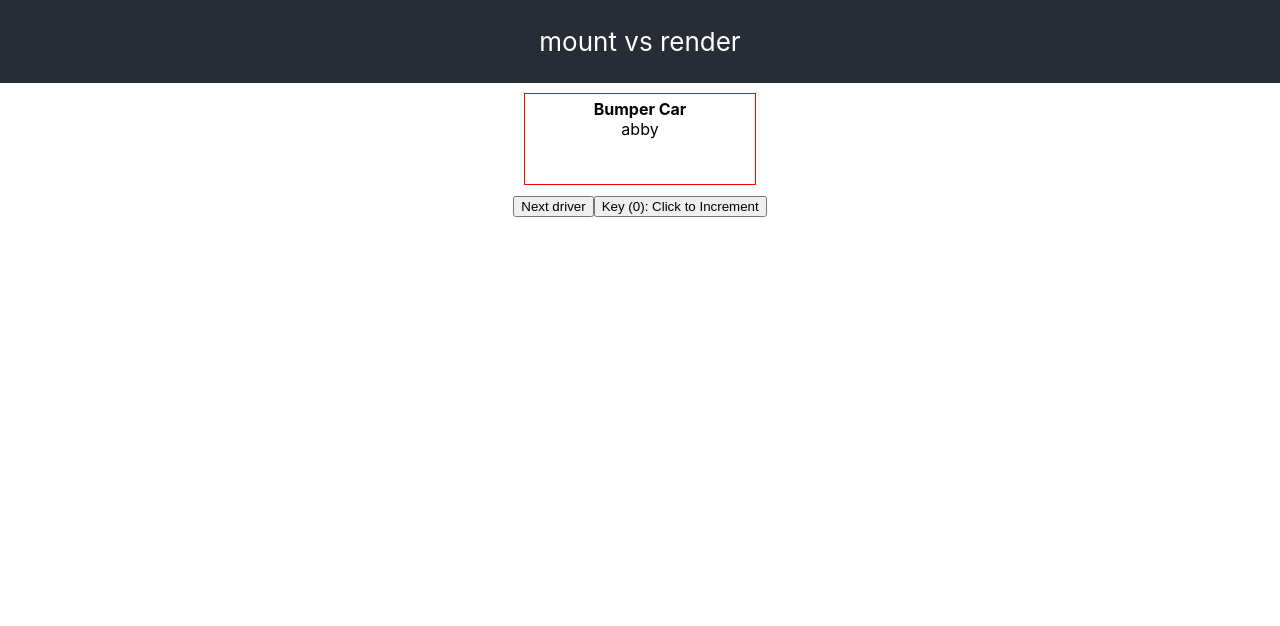
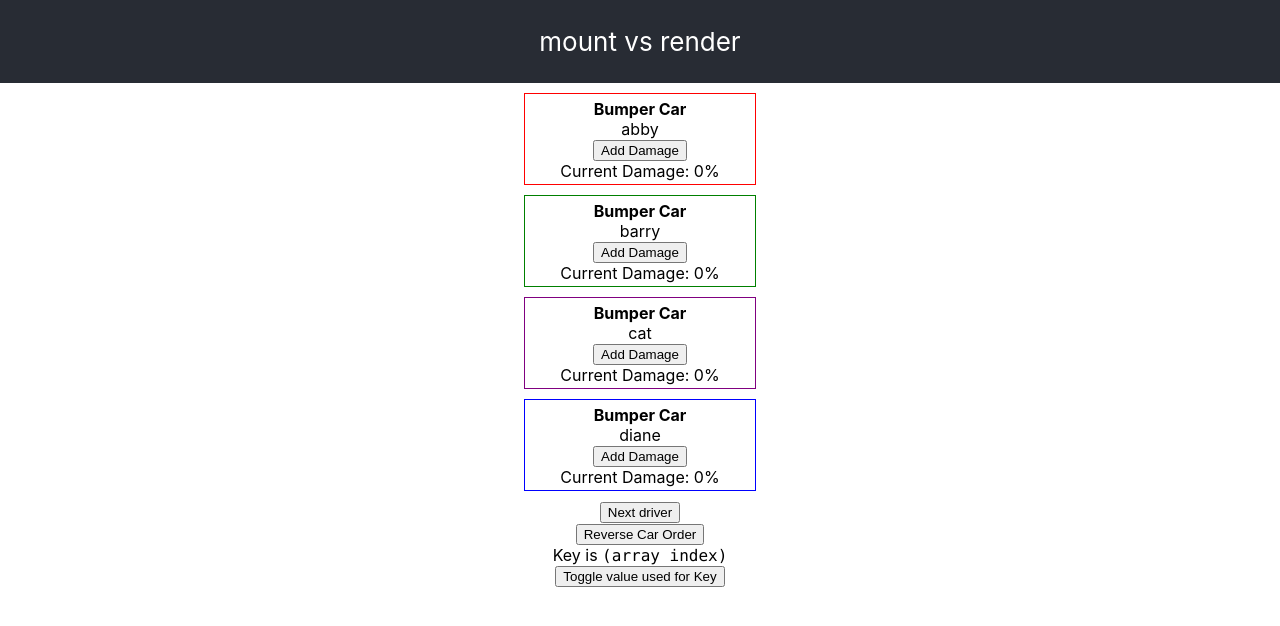
Before and after one commit to salcode/reactjs-mount-render-key, a React (Create React App) app: page / in a window 1280 px wide. Shown: the top 626 px of the page. Built offline with nearby package versions, Linux system fonts and the light colour scheme.

Commit message:
Add damage and color to cars

```diff
--- a/src/App.js
+++ b/src/App.js
@@ -33,8 +33,9 @@ const originalCars = [
 ];
 
 function App() {
-  const [index, setIndex] = useState(0);
-  const [myKey, setKey] = useState(0);
+  const [driverIndex, setDriverIndex] = useState(0);
+  const [hasColorAsKey, setHasColorAsKey] = useState(false);
+  const [cars, setCars] = useState(originalCars);
   return (
     <div className="App">
       <header className="App-header">
@@ -43,23 +44,52 @@ function App() {
         </p>
       </header>
 
-      <BumperCar
-        driver={drivers[index] ?? '(empty)'}
-        key={myKey}
-      />
+      {
+        cars.map((car, i) => (
+          <BumperCar
+            color={car.color}
+            driver={drivers[(driverIndex+i) % drivers.length] ?? '(empty)'}
+            key={hasColorAsKey ? car.color : i}
+          />
+        ))
+      }
 
       <button
-        onClick={() => setIndex(
+        onClick={() => setDriverIndex(
           (current) => ++current
         )}
       >
         Next driver
       </button>
+      <br />
+      <button
+        onClick={ () => setCars(
+          // (cars) => cars.reverse() // does NOT trigger re-render
+          // (cars) => [...cars] // DOES trigger re-render
+          (cars) => [...cars].reverse() // DOES trigger re-render
 
+          // (cars) => { // does NOT trigger re-render
+          //   cars.push({color: 'orange'});
+          //   return cars;
+          // }
+          // (cars) => { // DOES trigger re-render
+          //   const newCars = [...cars];
+          //   newCars.push({color: 'orange'});
+          //   return newCars;
+          // }
+          // (cars) => [...cars, {color: 'orange'}]; // DOES trigger re-render
+        ) }
+      >
+        Reverse Car Order
+      </button>
+      <br />
+      <div>
+        Key is <code>{hasColorAsKey ? "car.color" : "(array index)"}</code>
+      </div>
       <button
-        onClick={() => setKey(myKey+1)}
+        onClick={() => setHasColorAsKey((hasColorAsKey) => !hasColorAsKey)}
       >
-        Key ({myKey}): Click to Increment
+        Toggle value used for Key
       </button>
     </div>
   );
--- a/src/components/BumperCar/index.js
+++ b/src/components/BumperCar/index.js
@@ -1,15 +1,30 @@
+import { useState } from 'react';
 import Mounted from '../Mounted';
 
-function BumperCar({driver}) {
+function BumperCar({color, driver}) {
+  const [damage, setDamage] = useState(0);
   return (
-    <div className="bumper-car">
+    <div className="bumper-car" style={{borderColor: color}}>
       <Mounted />
+
       <strong>Bumper Car</strong>
 
       <div className="bumper-car__driver">
         {driver}
       </div>
 
+      <button
+        onClick={() => {
+          setDamage(
+            (currentDamage) => currentDamage < 100 ? currentDamage + 10 : 100
+          );
+        }}
+      >
+        Add Damage
+      </button>
+      <div>
+        Current Damage: {damage}%
+      </div>
     </div>
   );
 }
```
